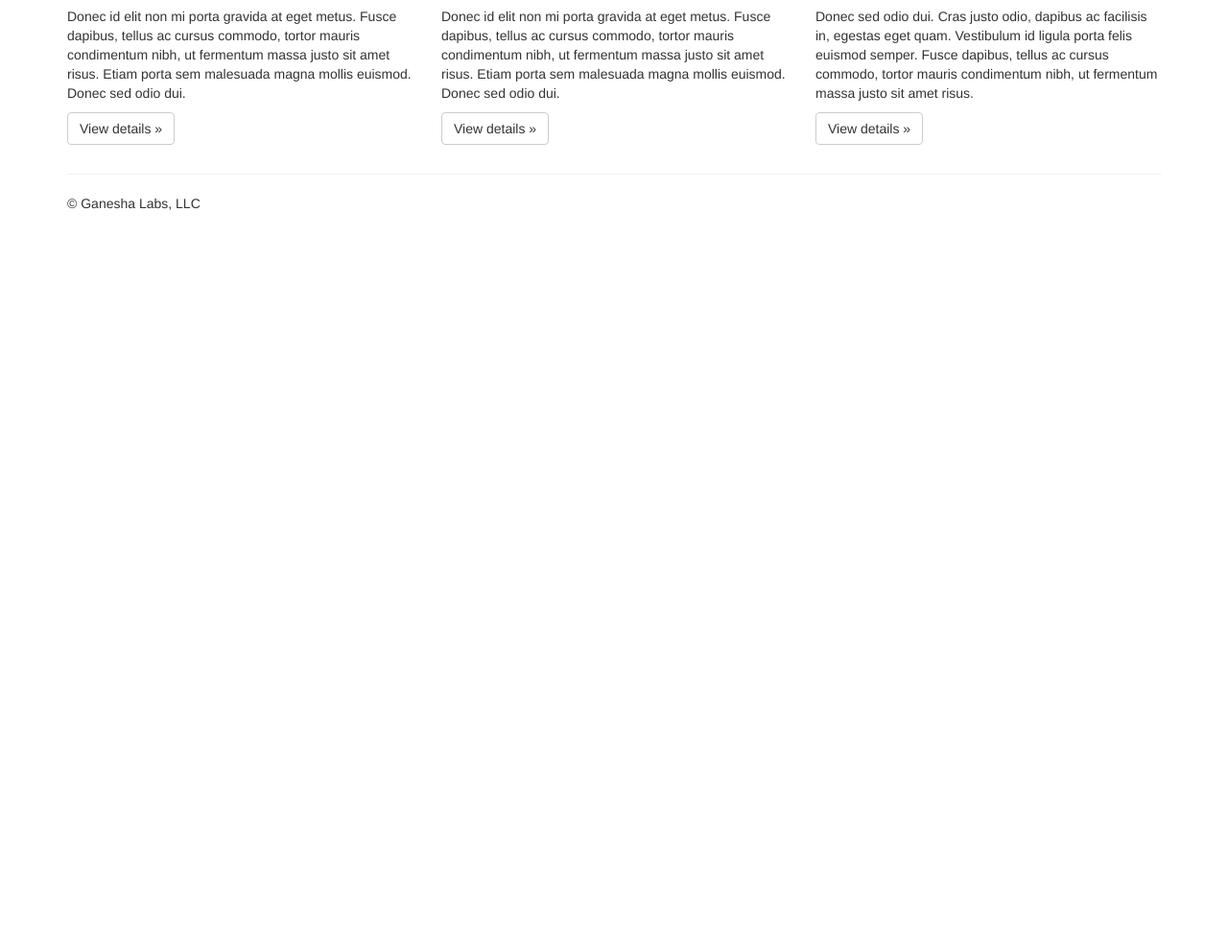
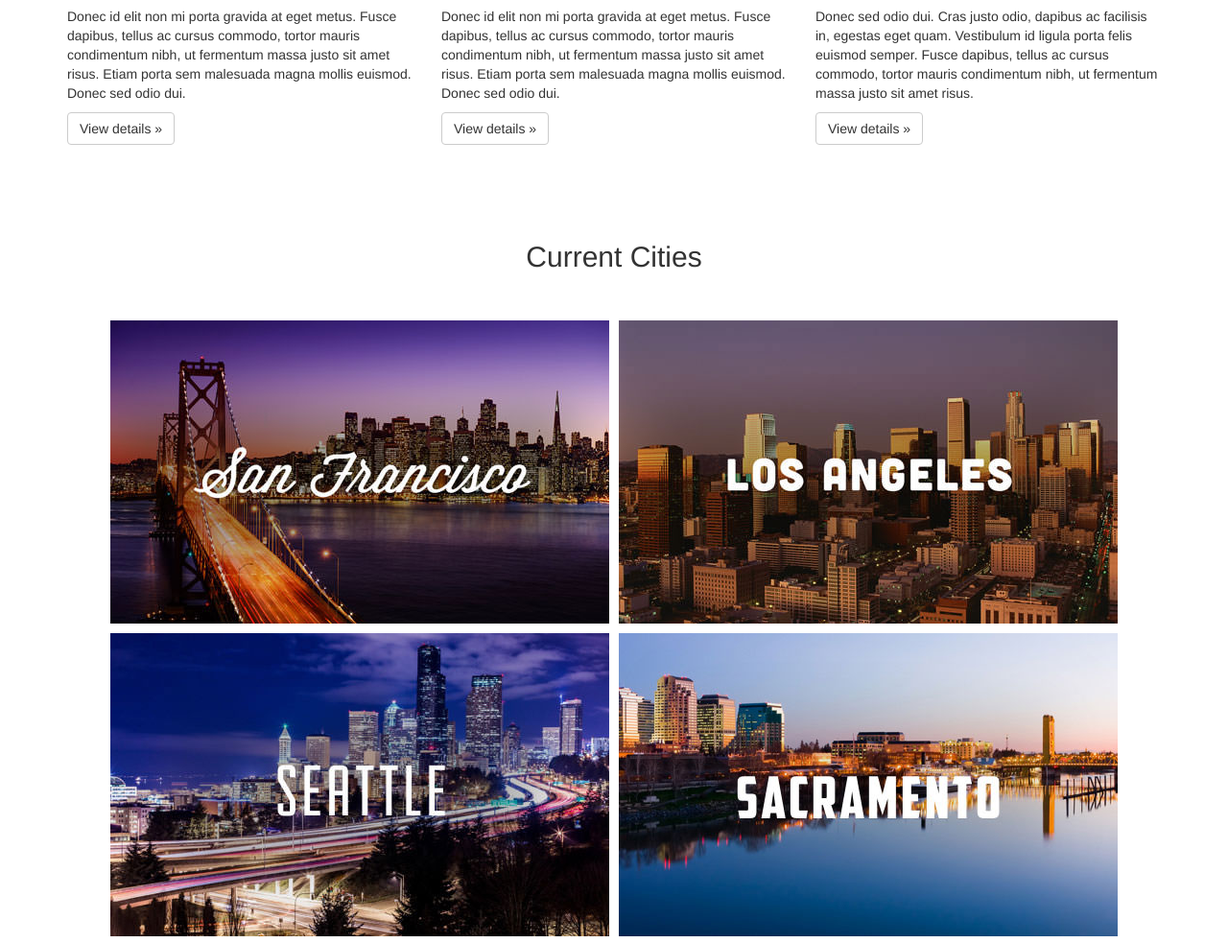
Before and after one commit to GaneshaLabs/citytrotting, a website: page app/index.html in a window 1280 px wide. Shown: the part 525-1508 px from the top of the page at 96% size. Before the commit the page ends 800 px from the top, so only its background shows below. Drawn offline with nearby package versions, Linux system fonts and the light colour scheme; files that its build step writes are made by us from their sources.

Commit message:
Add city section images

```diff
--- a/app/index.html
+++ b/app/index.html
@@ -25,7 +25,7 @@
     <div class="jumbotron">
       <div class="container">
         <ul class="nav nav-pills">
-          <li><a href="learn-more">Learn More</a></li>
+          <li><a href="#cities">Current Cities</a></li>
           <li><a class="hidden-xs" href="#plans">Pricing</a></li>
           <li><a class="hidden-xs" href="blog">Blog</a></li>
           <li class="pull-right hidden-xs"><a href="mailto:staff@hello.com">Contact Us</a></li>
@@ -43,19 +43,19 @@
     <div class="logo-bar">
       <div class="container-fluid bar">
         <div class="col-md-2 col-md-offset-1 col-sm-2 col-xs-4">
-          <img alt="inc" src="/images/logo/inc.png" />
+          <img alt="inc" src="/images/logos/inc.png" />
         </div>
         <div class="col-md-2 col-sm-2 col-xs-4">
-          <img alt="forbes" src="/images/logo/forbes.png" />
+          <img alt="forbes" src="/images/logos/forbes.png" />
         </div>
         <div class="col-md-2 col-sm-2 col-xs-4">
-          <img alt="techcrunch" src="/images/logo/techcrunch.png" />
+          <img alt="techcrunch" src="/images/logos/techcrunch.png" />
         </div>
         <div class="col-md-2 col-sm-3 col-xs-6">
-          <img alt="wired" src="/images/logo/wired.png" />
+          <img alt="wired" src="/images/logos/wired.png" />
         </div>
         <div class="col-md-2 col-sm-2 col-xs-6">
-          <img alt="mashable" src="/images/logo/mashable.png" />
+          <img alt="mashable" src="/images/logos/mashable.png" />
         </div>
       </div>
     </div>
@@ -71,21 +71,56 @@
           <h2>Heading</h2>
           <p>Donec id elit non mi porta gravida at eget metus. Fusce dapibus, tellus ac cursus commodo, tortor mauris condimentum nibh, ut fermentum massa justo sit amet risus. Etiam porta sem malesuada magna mollis euismod. Donec sed odio dui. </p>
           <p><a class="btn btn-default" href="#" role="button">View details &raquo;</a></p>
-       </div>
+        </div>
         <div class="col-md-4">
           <h2>Heading</h2>
           <p>Donec sed odio dui. Cras justo odio, dapibus ac facilisis in, egestas eget quam. Vestibulum id ligula porta felis euismod semper. Fusce dapibus, tellus ac cursus commodo, tortor mauris condimentum nibh, ut fermentum massa justo sit amet risus.</p>
           <p><a class="btn btn-default" href="#" role="button">View details &raquo;</a></p>
         </div>
       </div>
+    </div>
 
+    <div class="cities">
+      <div class="container-fluid">
+        <div class="row availability">
+          <div class="col-md-12">
+            <h2 class="text-center">Current Cities</h2>
+          </div>
+        </div>
+
+        <div class="row">
+          <div class="col-md-6 col-sm-6 col-xs-12 city-container">
+            <img alt="SanFran" src="/images/cities/sanfran.jpg" />
+          </div>
+          <div class="col-md-6 col-sm-6 col-xs-12 city-container">
+            <img alt="LosAngeles" src="/images/cities/losangeles.jpg" />
+          </div>
+        </div>
+        <div class="row">
+          <div class="col-md-6 col-sm-6 col-xs-12 city-container">
+            <img alt="Seattle" src="/images/cities/seattle.jpg" />
+          </div>
+          <div class="col-md-6 col-sm-6 col-xs-12 city-container">
+            <img alt="Sacramento" src="/images/cities/sacramento.jpg" />
+          </div>
+        </div>
+        <div class="row">
+          <div class="col-md-6 col-sm-6 col-xs-12 city-container">
+            <img alt="Sandiego" src="/images/cities/sandiego.jpg" />
+          </div>
+          <div class="col-md-6 col-sm-6 col-xs-12 city-container">
+            <img alt="YourCity" src="/images/cities/yourcity.jpg" />
+          </div>
+        </div>
+      </div>
+    </div>
+
+    <div class="container">
       <hr>
-
       <footer>
         <p>&copy; Ganesha Labs, LLC</p>
       </footer>
     </div>
-
 
     <!-- build:js(.) scripts/vendor.js -->
     <!-- bower:js -->
--- a/app/styles/main.css
+++ b/app/styles/main.css
@@ -84,5 +84,41 @@ nav .navbar-brand {
   bottom: 0;
   left: 0;
   right: 0;
-  margin: auto
+  margin: auto;
 }
+
+/*City List*/
+.cities {
+  padding: 70px 0;
+}
+
+.availability {
+  margin-bottom: 40px;
+}
+
+.city-container {
+  margin-bottom: 10px;
+  text-align: center;
+}
+.city-container img {
+  max-width: 100%;
+  height: auto;
+}
+
+@media screen and (min-width: 768px) {
+    .city-container img {
+        position: relative;
+    }
+    .city-container:nth-child(odd) {
+        text-align: right;
+    }
+    .city-container:nth-child(odd) img {
+        right: -10px;
+    }
+    .city-container:nth-child(even) {
+        text-align: left;
+    }
+    .city-container:nth-child(even) img {
+        left: -10px;
+    }
+}
```
Also changed, not shown: app/images/cities/losangeles.jpg (added), app/images/cities/sacramento.jpg (added), app/images/cities/sandiego.jpg (added), app/images/cities/sanfran.jpg (added), app/images/cities/seattle.jpg (added), app/images/cities/yourcity.jpg (added), app/images/logos/forbes.png (renamed from app/images/logo/forbes.png), app/images/logos/inc.png (renamed from app/images/logo/inc.png), app/images/logos/mashable.png (renamed from app/images/logo/mashable.png), app/images/logos/techcrunch.png (renamed from app/images/logo/techcrunch.png), app/images/logos/wired.png (renamed from app/images/logo/wired.png).
